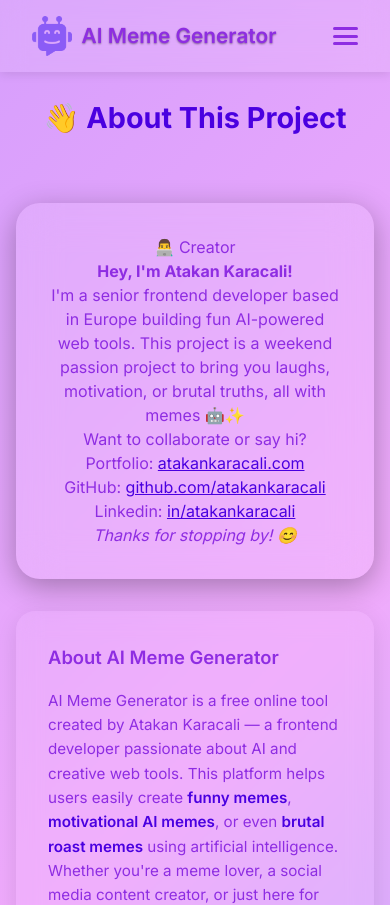
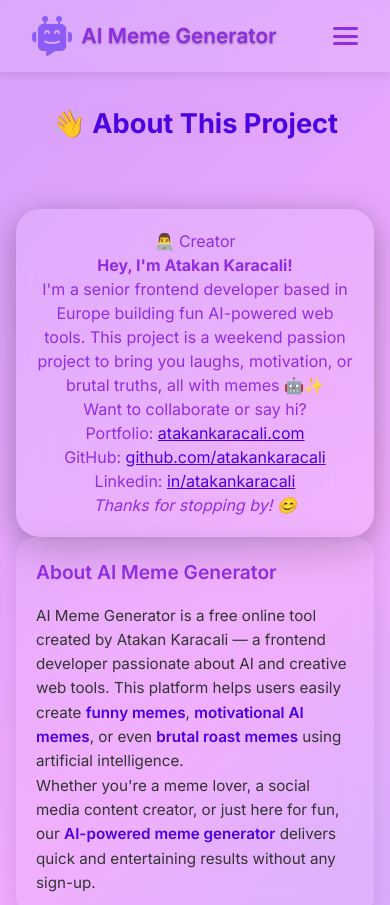
Before and after one commit to atakankaracali/aigeneratormeme, a React (Vite) app: page /about in a window 390 px wide. Shown: the top 905 px of the page. Built offline with nearby package versions, Linux system fonts and the light colour scheme.

Commit message:
Updating-About-page

```diff
--- a/src/blog/BlogHome.tsx
+++ b/src/blog/BlogHome.tsx
@@ -13,6 +13,7 @@
               <Link to={`/blog/${post.slug}`}>{post.title}</Link>
             </h2>
             <p className="blog-card-desc">{post.description}</p>
+            <Link className="blog-readmore" to={`/blog/${post.slug}`}>Read More →</Link>
           </div>
         ))}
       </div>
--- a/src/blog/BlogPost.tsx
+++ b/src/blog/BlogPost.tsx
@@ -85,6 +85,11 @@
   return (
     <div className="blog-container">
       <h1 className="blog-title">{title}</h1>
+      {date && (
+        <p className="blog-date">
+          🗓️ Published on <time dateTime={date}>{date}</time>
+        </p>
+      )}
       <div className="blog-content">
         <ReactMarkdown>{content}</ReactMarkdown>
       </div>
--- a/src/pages/About.tsx
+++ b/src/pages/About.tsx
@@ -24,33 +24,41 @@
         >
           <h2>👨‍💻 Creator</h2>
           <p><strong>Hey, I'm Atakan Karacali!</strong></p>
-          <p>I'm a senior frontend developer based in Europe building fun AI-powered web tools.
+          <p>
+            I'm a senior frontend developer based in Europe building fun AI-powered web tools.
             This project is a weekend passion project to bring you laughs, motivation,
-            or brutal truths, all with memes 🤖✨</p>
+            or brutal truths, all with memes 🤖✨
+          </p>
           <p>
             Want to collaborate or say hi? <br />
-            Portfolio: <a href="https://atakankaracali.com" target="_blank">atakankaracali.com</a>
+            Portfolio: <a href="https://atakankaracali.com" target="_blank" rel="noopener noreferrer">atakankaracali.com</a>
           </p>
           <p>
-            GitHub: <a href="https://github.com/atakankaracali" target="_blank">github.com/atakankaracali</a>
+            GitHub: <a href="https://github.com/atakankaracali" target="_blank" rel="noopener noreferrer">github.com/atakankaracali</a>
           </p>
           <p>
-            Linkedin: <a href="https://linkedin.com/in/atakankaracali" target="_blank">in/atakankaracali</a>
+            Linkedin: <a href="https://linkedin.com/in/atakankaracali" target="_blank" rel="noopener noreferrer">in/atakankaracali</a>
           </p>
           <p style={{ fontStyle: 'italic' }}>Thanks for stopping by! 😊</p>
         </motion.div>
 
-        <div className="seo-about-block">
+        <motion.div
+          className="seo-about-block"
+          initial={{ scale: 0.9, opacity: 0 }}
+          animate={{ scale: 1, opacity: 1 }}
+          transition={{ duration: 0.5, delay: 0.1 }}
+        >
           <h3>About AI Meme Generator</h3>
           <p>
             AI Meme Generator is a free online tool created by Atakan Karacali — a frontend developer passionate about AI and creative web tools.
-            This platform helps users easily create <strong>funny memes</strong>, <strong>motivational AI memes</strong>, or even <strong>brutal roast memes</strong> using artificial intelligence.
+            This platform helps users easily create <strong>funny memes</strong>, <strong>motivational AI memes</strong>,
+            or even <strong>brutal roast memes</strong> using artificial intelligence.
           </p>
           <p>
             Whether you're a meme lover, a social media content creator, or just here for fun,
             our <strong>AI-powered meme generator</strong> delivers quick and entertaining results without any sign-up.
           </p>
-        </div>
+        </motion.div>
       </div>
     </div>
   );
--- a/src/styles/about.css
+++ b/src/styles/about.css
@@ -1,10 +1,18 @@
 .about-container {
   display: flex;
-  flex-wrap: wrap;
-  justify-content: center;
+  flex-direction: column;
+  align-items: center;
   gap: 2rem;
-  padding: 2rem;
+  padding: 3rem 1.5rem;
   min-height: 80vh;
+}
+
+.about-hero-title {
+  font-size: 2.4rem;
+  font-weight: 800;
+  text-align: center;
+  margin-bottom: 2.5rem;
+  color: #4a00e0;
 }
 
 .about-card {
@@ -14,8 +22,8 @@
   border-radius: 1.5rem;
   text-align: center;
   color: #8e2de2;
-  max-width: 400px;
-  flex: 1 1 300px;
+  max-width: 700px;
+  width: 100%;
   box-shadow: 0 8px 30px rgba(0, 0, 0, 0.3);
 }
 
@@ -29,16 +37,17 @@
   backdrop-filter: blur(12px);
   border-radius: 1.2rem;
   padding: 2rem;
-  flex: 1 1 300px;
-  max-width: 600px;
+  width: 100%;
+  max-width: 700px;
   box-shadow: 0 6px 24px rgba(0, 0, 0, 0.1);
-  color: #8e2de2;
+  color: #333;
   font-size: 0.95rem;
   line-height: 1.6;
+  text-align: left;
 }
 
 .seo-about-block h3 {
-  font-size: 1.15rem;
+  font-size: 1.2rem;
   font-weight: 600;
   color: #8e2de2;
   margin-bottom: 1rem;
@@ -48,36 +57,35 @@
   color: #4a00e0;
   font-weight: 600;
 }
-@media (max-width: 480px) {
-  .about-container {
-    flex-direction: column;
-    padding: 1.5rem 1rem;
+
+@media (max-width: 768px) {
+  .about-hero-title {
+    font-size: 2rem;
+    margin-bottom: 2rem;
+  }
+
+  .about-card,
+  .seo-about-block {
+    padding: 1.5rem;
+    text-align: center;
+  }
+
+  .seo-about-block {
+    text-align: left;
   }
 }
 
-.about-hero-title {
-  font-size: 2.4rem;
-  font-weight: 800;
-  text-align: center;
-  margin-bottom: 3rem;
-  color: #4a00e0;
-}
+@media (max-width: 480px) {
+  .about-container {
+    padding: 2rem 1rem;
+  }
 
-.about-grid {
-  display: flex;
-  flex-direction: column;
-  gap: 2rem;
-  max-width: 800px;
-  margin: 0 auto;
-}
-
-@media (max-width: 768px) {
-  .about-grid {
-    grid-template-columns: 1fr;
+  .about-card,
+  .seo-about-block {
+    padding: 1.25rem;
   }
 
   .about-hero-title {
-    font-size: 1.8rem;
-    margin-bottom: 2rem;
+    font-size: 1.7rem;
   }
 }
--- a/src/styles/blog.css
+++ b/src/styles/blog.css
@@ -37,6 +37,29 @@
 
   .blog-card:hover {
     transform: scale(1.02);
+  }
+
+  .blog-readmore {
+    font-size: 0.9rem;
+    color: #4a00e0;
+    font-weight: 600;
+    text-decoration: none;
+    margin-top: 1rem;
+    display: inline-block;
+  }
+
+  .blog-readmore:hover {
+    text-decoration: underline;
+  }
+
+  @media (min-width: 1024px) {
+    .blog-grid {
+      grid-template-columns: repeat(3, 1fr);
+    }
+  }
+
+  .blog-card-title {
+    margin-bottom: 0.5rem;
   }
 
   .blog-card-title a {
@@ -139,3 +162,10 @@
       font-size: 1.7rem;
     }
   }
+
+  .blog-date {
+    font-size: 0.9rem;
+    color: #666;
+    margin-bottom: 1.5rem;
+    text-align: center;
+  }
```
